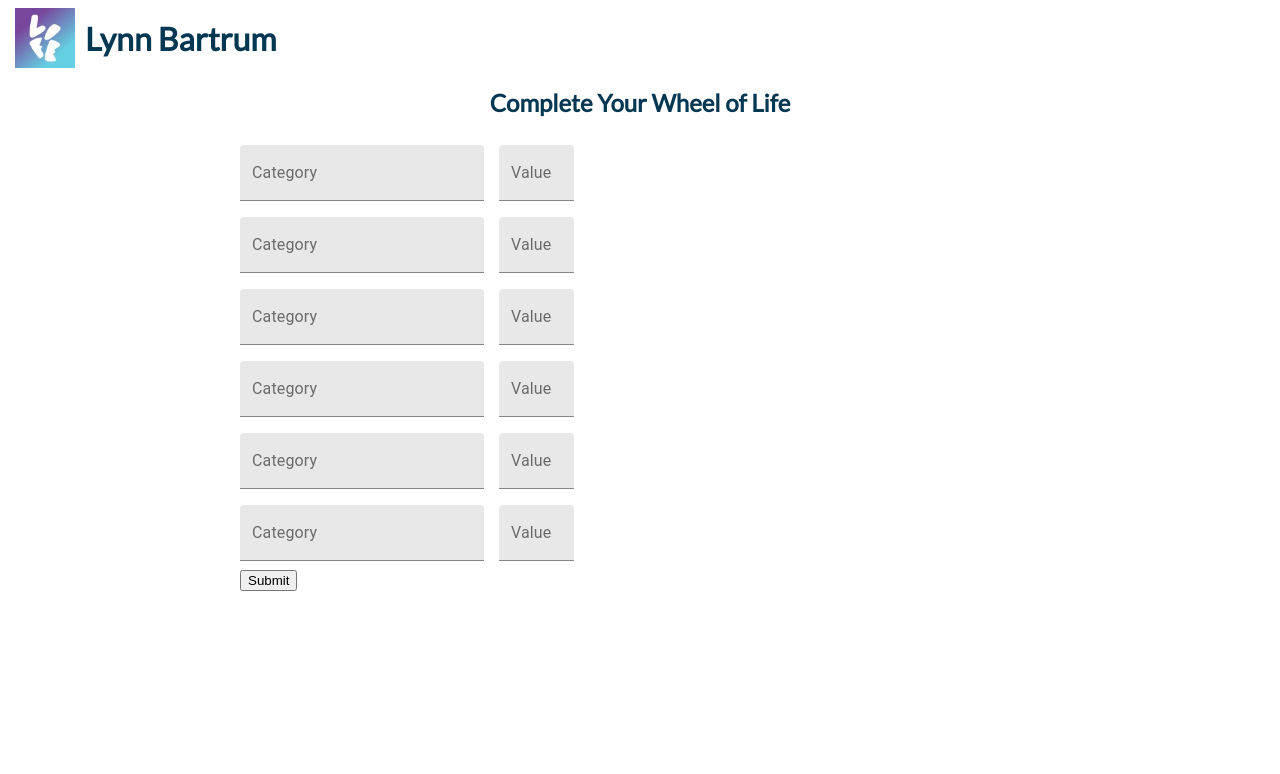
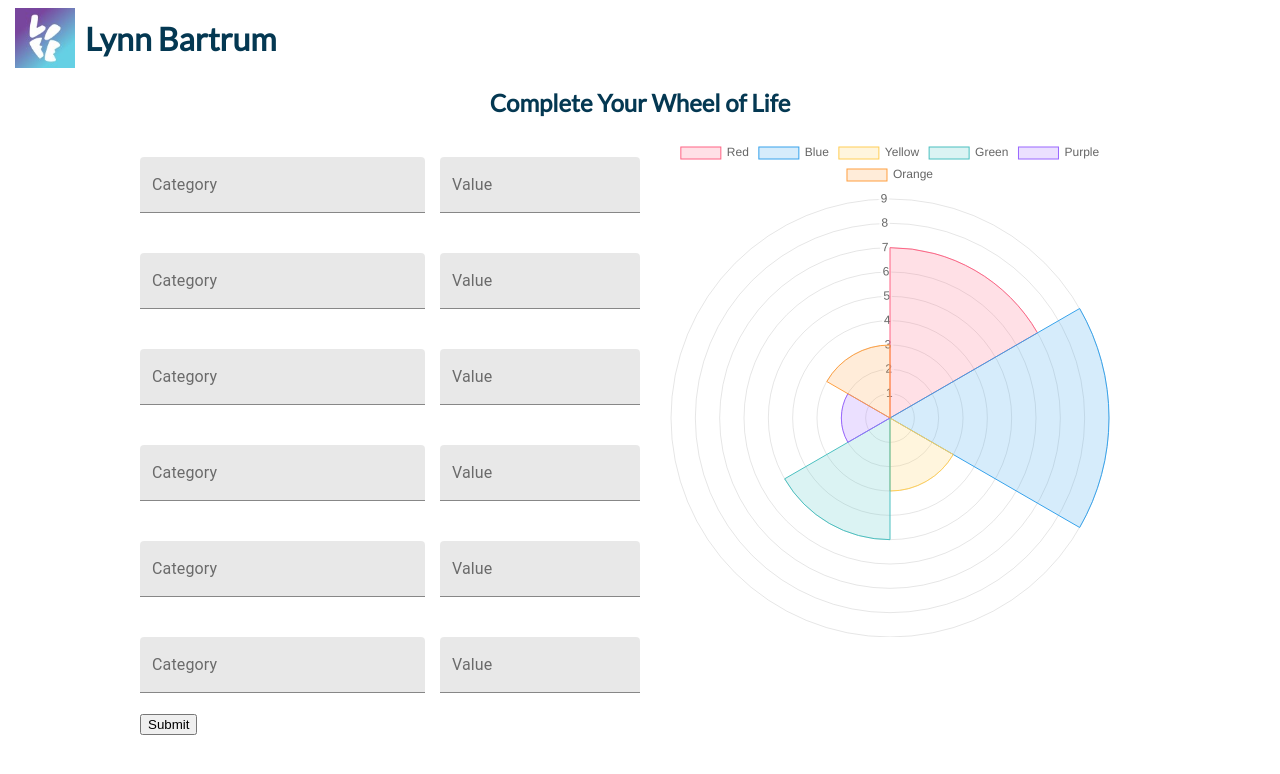
Before and after one commit to toddlasley/react-demo, a React (Create React App) app: page / in a window 1280 px wide. Shown: the top 774 px of the page. Built offline with nearby package versions, Linux system fonts and the light colour scheme.

Commit message:
Chart component is now PolarAreaChart - small styling fixes - added error texts to form fields - test Chart.js instance in place

```diff
--- a/src/App.scss
+++ b/src/App.scss
@@ -23,7 +23,7 @@
 }
 
 #app-container {
-    max-width: 800px;
+    max-width: 1000px;
     margin: 0 auto;
 
     h2 {
--- a/src/components/Form/Chart/Chart.tsx
+++ /dev/null
@@ -1,5 +0,0 @@
-export class Chart extends React.Component {
-    constructor(props: any) {
-        super(props);
-    }
-}
--- a/src/components/Form/Form.scss
+++ b/src/components/Form/Form.scss
@@ -1,10 +1,36 @@
-.input-row {
-    padding: 8px 0;
+div#form-container {
     display: flex;
-    justify-content: left;
+    justify-content: space-between;
 
-    div.number-input {
-        max-width: 75px;
-        margin-left: 15px;
+    form {
+        display: inline-block;
+        width: 70%;
+
+        .input-row {
+            padding: 20px 0;
+            display: flex;
+            justify-content: space-between;
+
+            div.text-input {
+                width: 300px;
+
+                p.Mui-error {
+                    position: absolute;
+                    top: 55px;
+                }
+            }
+
+            div.number-input {
+                max-width: 200px;
+                margin-left: 15px;
+
+                p.Mui-error {
+                    position: absolute;
+                    top: 55px;
+                    width: 200px;
+                    line-height: 1.2;
+                }
+            }
+        }
     }
 }
--- a/src/components/Form/Form.tsx
+++ b/src/components/Form/Form.tsx
@@ -1,6 +1,6 @@
 import React, { ChangeEvent, FormEvent } from 'react';
 import { TextField, createMuiTheme, ThemeProvider } from '@material-ui/core';
-import { Chart } from './Chart/Chart';
+import { PolarAreaChart } from './PolarAreaChart/PolarAreaChart';
 import './Form.scss';
 import '../../styles/variables.scss';
 import { MATERIAL_FORM_THEME } from '../../config/constants';
@@ -14,7 +14,7 @@ const theme = createMuiTheme(MATERIAL_FORM_THEME);
 
 export class Form extends React.Component {
     private readonly MIN_CATEGORIES = 6;
-    private readonly MIN_CATEGORY_VALUE = 0;
+    private readonly MIN_CATEGORY_VALUE = 1;
     private readonly MAX_CATEGORY_VALUE = 10;
     private readonly CATEGORY_INPUT_TYPE = 'category';
     private readonly VALUE_INPUT_TYPE = 'value';
@@ -52,10 +52,12 @@ export class Form extends React.Component {
 
         for ( let i = 0; i < this.inputs.length; i += 2 ) {
             const categoryInput = this.inputs[i];
+            const categoryFieldHasError = this.state[this.getErrorKey(categoryInput.name)];
             const valueInput = this.inputs[i + 1];
+            const valueError = this.state[this.getErrorKey(valueInput.name)];
 
             rows.push(
-                <div className="input-row">
+                <div key={"row" + i.toString()} className="input-row">
                     <ThemeProvider theme={theme}>
                         <TextField
                             variant="filled"
@@ -65,7 +67,8 @@ export class Form extends React.Component {
                             key={categoryInput.name}
                             name={categoryInput.name}
                             onChange={(e) => this.handleValueChange(e, categoryInput)}
-                            error={this.state[this.getErrorKey(categoryInput.name)]}
+                            error={categoryFieldHasError}
+                            helperText={categoryFieldHasError ? 'Please provide a category.' : ''}
                         />
                         <TextField
                             variant="filled"
@@ -75,21 +78,22 @@ export class Form extends React.Component {
                             key={valueInput.name}
                             name={valueInput.name}
                             onChange={(e) => this.handleValueChange(e, valueInput)}
-                            error={this.state[this.getErrorKey(valueInput.name)]}
+                            error={valueError}
+                            helperText={valueError ? 'Please provide a whole number between 1 and 10, inclusively.' : ''}
                         />
                     </ThemeProvider>
                 </div>
             );
         }
 
-        this.inputs.forEach((input, index) => {
-        });
-
         return (
-            <form ref={this.formRef} onSubmit={this.handleSubmit}>
-                {rows}
-                <input type="submit" value="Submit" />
-            </form>
+            <div id="form-container">
+                <form ref={this.formRef} onSubmit={this.handleSubmit}>
+                    {rows}
+                    <input type="submit" value="Submit" />
+                </form>
+                <PolarAreaChart />
+            </div>
         );
     }
 
@@ -98,7 +102,9 @@ export class Form extends React.Component {
         const newState: any = {};
 
         if ( input.type === this.VALUE_INPUT_TYPE ) {
-            newState[this.getErrorKey(input.name)] = this.fieldHasError(event.target.value);
+            newState[this.getErrorKey(input.name)] = this.valueFieldHasError(event.target.value);
+        } else if (input.type === this.CATEGORY_INPUT_TYPE ) {
+            newState[this.getErrorKey(input.name)] = this.categoryFieldHasError(event.target.value);
         }
 
         this.setState(newState);
@@ -109,8 +115,12 @@ export class Form extends React.Component {
         console.log(this.formRef);
     }
 
-    private fieldHasError(value: number): boolean {
-        const error = isNaN(value) || value < this.MIN_CATEGORY_VALUE || value > this.MAX_CATEGORY_VALUE;
+    private categoryFieldHasError(value: string): boolean {
+        return !value.length;
+    }
+
+    private valueFieldHasError(value: number): boolean {
+        const error = isNaN(value) || value < this.MIN_CATEGORY_VALUE || value > this.MAX_CATEGORY_VALUE || value - Math.floor(value) !== 0;
         console.log(error);
         return error;
     }
--- /dev/null
+++ b/src/components/Form/PolarAreaChart/PolarAreaChart.scss
@@ -0,0 +1,4 @@
+#chart {
+    max-width: 500px;
+    max-height: 500px;
+}
--- /dev/null
+++ b/src/components/Form/PolarAreaChart/PolarAreaChart.tsx
@@ -0,0 +1,60 @@
+import React from 'react';
+import { Chart } from 'chart.js';
+import './PolarAreaChart.scss';
+
+export class PolarAreaChart extends React.Component {
+    private chart: Chart | undefined;
+    private labels = ['Red', 'Blue', 'Yellow', 'Green', 'Purple', 'Orange'];
+    private data = [7, 9, 3, 5, 2, 3];
+
+    constructor(props: any) {
+        super(props);
+        console.log(props);
+    }
+
+    render() {
+        return (
+            <canvas id="chart" width="500" height="500"></canvas>
+        );
+    }
+
+    componentDidMount() {
+        const chartElement = document.getElementById('chart') as HTMLCanvasElement;
+        if ( chartElement && this.labels && this.data ) {
+            this.chart = new Chart(chartElement.getContext('2d') as any, {
+                type: 'polarArea',
+                data: this.getChartData(),
+                options: {
+                    responsive: true
+                }
+            });
+        }
+    }
+
+    private getChartData() {
+        return {
+            labels: this.labels,
+            datasets: [{
+                label: '# of Votes',
+                data: this.data,
+                backgroundColor: [
+                    'rgba(255, 99, 132, 0.2)',
+                    'rgba(54, 162, 235, 0.2)',
+                    'rgba(255, 206, 86, 0.2)',
+                    'rgba(75, 192, 192, 0.2)',
+                    'rgba(153, 102, 255, 0.2)',
+                    'rgba(255, 159, 64, 0.2)'
+                ],
+                borderColor: [
+                    'rgba(255, 99, 132, 1)',
+                    'rgba(54, 162, 235, 1)',
+                    'rgba(255, 206, 86, 1)',
+                    'rgba(75, 192, 192, 1)',
+                    'rgba(153, 102, 255, 1)',
+                    'rgba(255, 159, 64, 1)'
+                ],
+                borderWidth: 1
+            }]
+        }
+    }
+}
```
Also changed, not shown: public/manifest.json.
